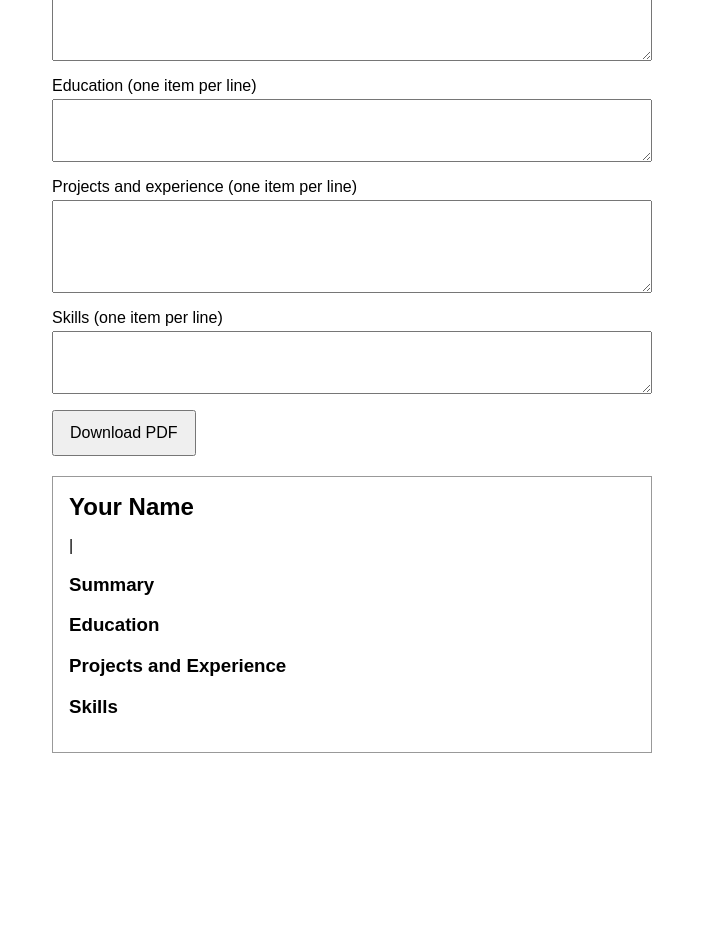
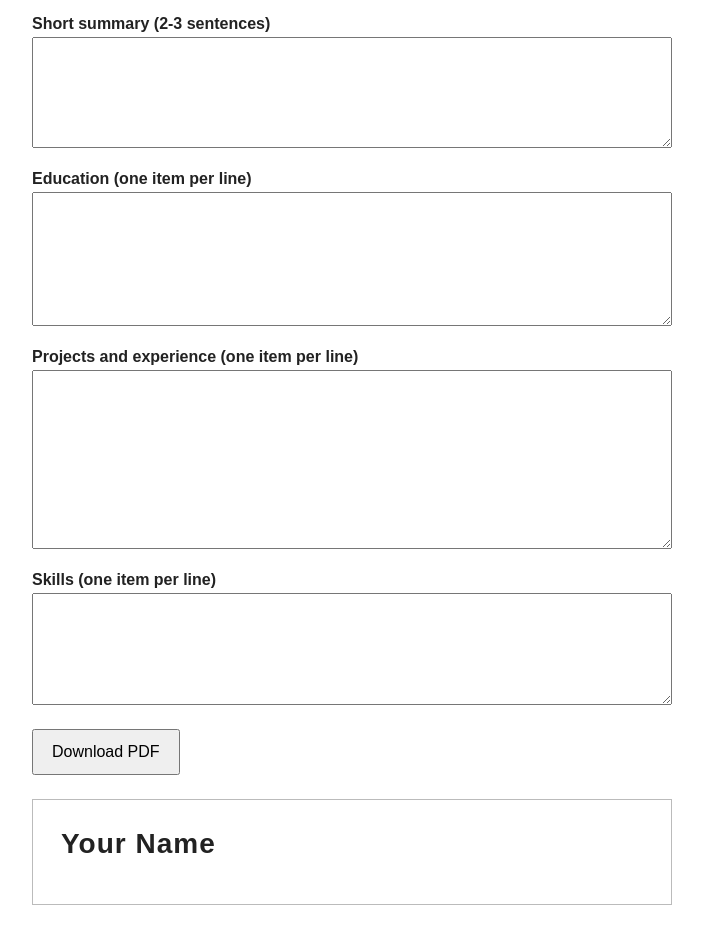
Before and after one commit to bright777freshstart-source/Resume---tool, a plain HTML site: page index.html in a window 1280 px wide. Shown: the part 311-1236 px from the top of the page, without its empty margins (288-991 px from the left). Before the commit the page ends 1084 px from the top, so only its background shows below. Drawn offline with Linux system fonts and the light colour scheme.

Commit message:
Enhance layout and input fields in index.html
Updated styles and structure for better layout and usability.

```diff
--- a/index.html
+++ b/index.html
@@ -4,15 +4,21 @@
 <meta name="viewport" content="width=device-width, initial-scale=1">
 <title>Graduate Resume Builder</title>
 <style>
-  body { font-family: Arial, sans-serif; max-width: 600px; margin: 20px auto; padding: 0 12px; }
-  input, textarea { width: 100%; padding: 8px; margin: 4px 0 12px; box-sizing: border-box; }
-  button { padding: 12px 16px; font-size: 16px; }
-  #resume { border: 1px solid #999; padding: 16px; margin-top: 20px; }
-  #rName { margin: 0; }
-  .block { white-space: pre-line; }
+  body { font-family: Arial, sans-serif; max-width: 640px; margin: 20px auto; padding: 0 12px; color: #222; }
+  label { display: block; font-weight: bold; margin-top: 10px; }
+  input, textarea { width: 100%; padding: 10px; margin: 4px 0 8px; box-sizing: border-box; font-size: 16px; font-family: inherit; }
+  textarea { line-height: 1.4; }
+  button { padding: 12px 18px; font-size: 16px; margin-top: 12px; }
+
+  #resume { border: 1px solid #bbb; padding: 28px; margin-top: 24px; background: #fff; }
+  #rName { margin: 0 0 4px; font-size: 28px; letter-spacing: 1px; }
+  #rContact { margin: 0 0 16px; color: #555; }
+  #resume h3 { margin: 18px 0 6px; font-size: 14px; text-transform: uppercase; letter-spacing: 1px; border-bottom: 1px solid #222; padding-bottom: 3px; }
+  .block { white-space: pre-line; margin: 0; line-height: 1.5; }
+
   @media print {
     .noprint { display: none; }
-    #resume { border: none; margin: 0; }
+    #resume { border: none; margin: 0; padding: 0; }
   }
 </style>
 </head>
@@ -27,38 +33,39 @@
   <label>Phone</label>
   <input id="phone">
   <label>Short summary (2-3 sentences)</label>
-  <textarea id="summary" rows="3"></textarea>
+  <textarea id="summary" rows="4"></textarea>
   <label>Education (one item per line)</label>
-  <textarea id="education" rows="3"></textarea>
+  <textarea id="education" rows="5"></textarea>
   <label>Projects and experience (one item per line)</label>
-  <textarea id="experience" rows="5"></textarea>
+  <textarea id="experience" rows="7"></textarea>
   <label>Skills (one item per line)</label>
-  <textarea id="skills" rows="3"></textarea>
+  <textarea id="skills" rows="4"></textarea>
   <button onclick="window.print()">Download PDF</button>
 </div>
 
 <div id="resume">
   <h2 id="rName">Your Name</h2>
   <p id="rContact"></p>
-  <h3>Summary</h3>
-  <p class="block" id="rSummary"></p>
-  <h3>Education</h3>
-  <p class="block" id="rEducation"></p>
-  <h3>Projects and Experience</h3>
-  <p class="block" id="rExperience"></p>
-  <h3>Skills</h3>
-  <p class="block" id="rSkills"></p>
+  <div id="secSummary"><h3>Summary</h3><p class="block" id="rSummary"></p></div>
+  <div id="secEducation"><h3>Education</h3><p class="block" id="rEducation"></p></div>
+  <div id="secExperience"><h3>Projects and Experience</h3><p class="block" id="rExperience"></p></div>
+  <div id="secSkills"><h3>Skills</h3><p class="block" id="rSkills"></p></div>
 </div>
 
 <script>
-function val(id) { return document.getElementById(id).value; }
+function val(id) { return document.getElementById(id).value.trim(); }
+function show(sectionId, textId, value) {
+  document.getElementById(textId).textContent = value;
+  document.getElementById(sectionId).style.display = value ? "block" : "none";
+}
 function update() {
   document.getElementById("rName").textContent = val("name") || "Your Name";
-  document.getElementById("rContact").textContent = val("email") + " | " + val("phone");
-  document.getElementById("rSummary").textContent = val("summary");
-  document.getElementById("rEducation").textContent = val("education");
-  document.getElementById("rExperience").textContent = val("experience");
-  document.getElementById("rSkills").textContent = val("skills");
+  var contact = [val("email"), val("phone")].filter(Boolean).join(" | ");
+  document.getElementById("rContact").textContent = contact;
+  show("secSummary", "rSummary", val("summary"));
+  show("secEducation", "rEducation", val("education"));
+  show("secExperience", "rExperience", val("experience"));
+  show("secSkills", "rSkills", val("skills"));
 }
 document.querySelectorAll("input, textarea").forEach(function (el) {
   el.oninput = update;
```
